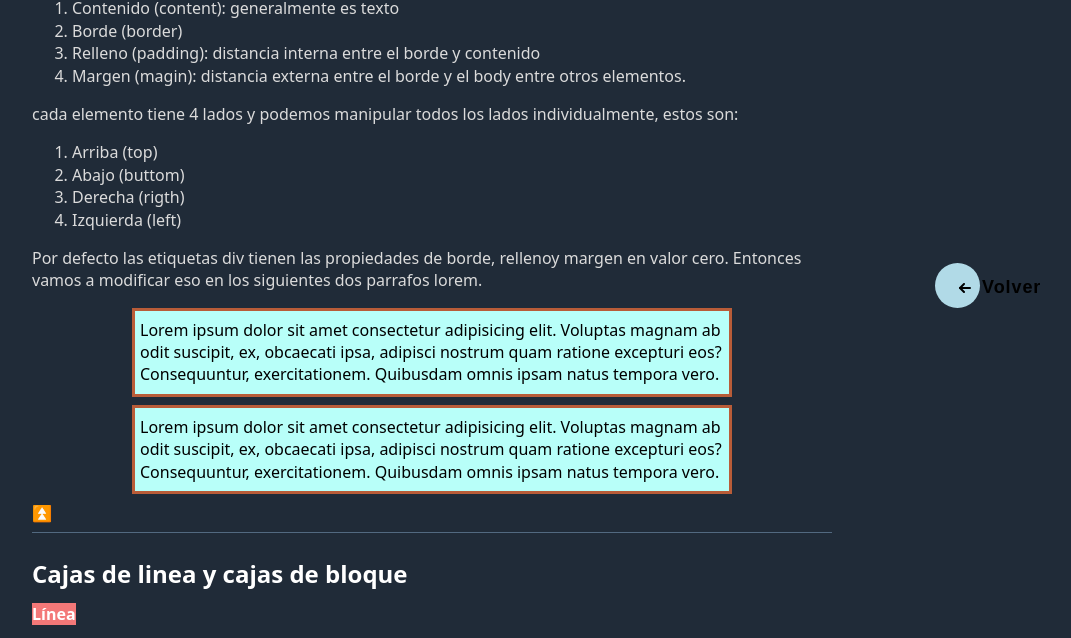
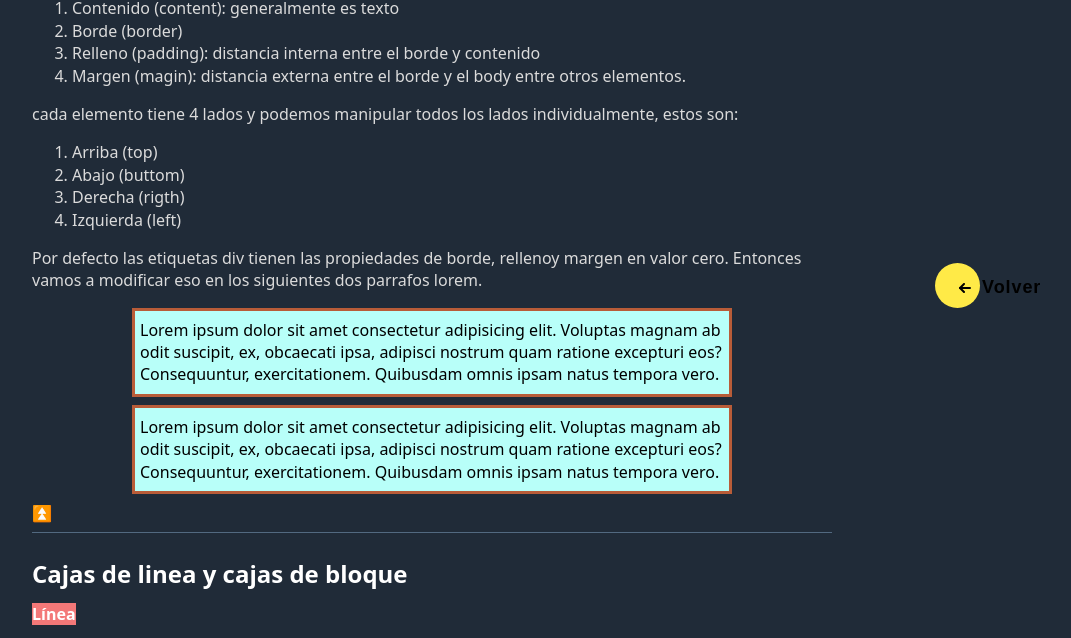
Before and after one commit to MikTL/apuntes-css, a plain HTML site: page box-model.html in a window 1280 px wide. Shown: the part 137-775 px from the top of the page, without its empty margins (208-1279 px from the left). Drawn offline with nearby package versions, Linux system fonts and the light colour scheme.

Commit message:
chanching button color

```diff
--- a/css/box-model.css
+++ b/css/box-model.css
@@ -119,7 +119,7 @@ pre{
     left: 0;
     display: block;
     border-radius: 50px;
-    background: #b1dae7;
+    background: #ffea47;
     width: 45px;
     height: 45px;
     transition: all 0.3s ease;
@@ -152,7 +152,7 @@ pre{
    }
    .cta:hover:before {
     width: 100%;
-    background: #b1dae7;
+    background: #ffea47;
    }
 
    .cta:hover svg {
```
